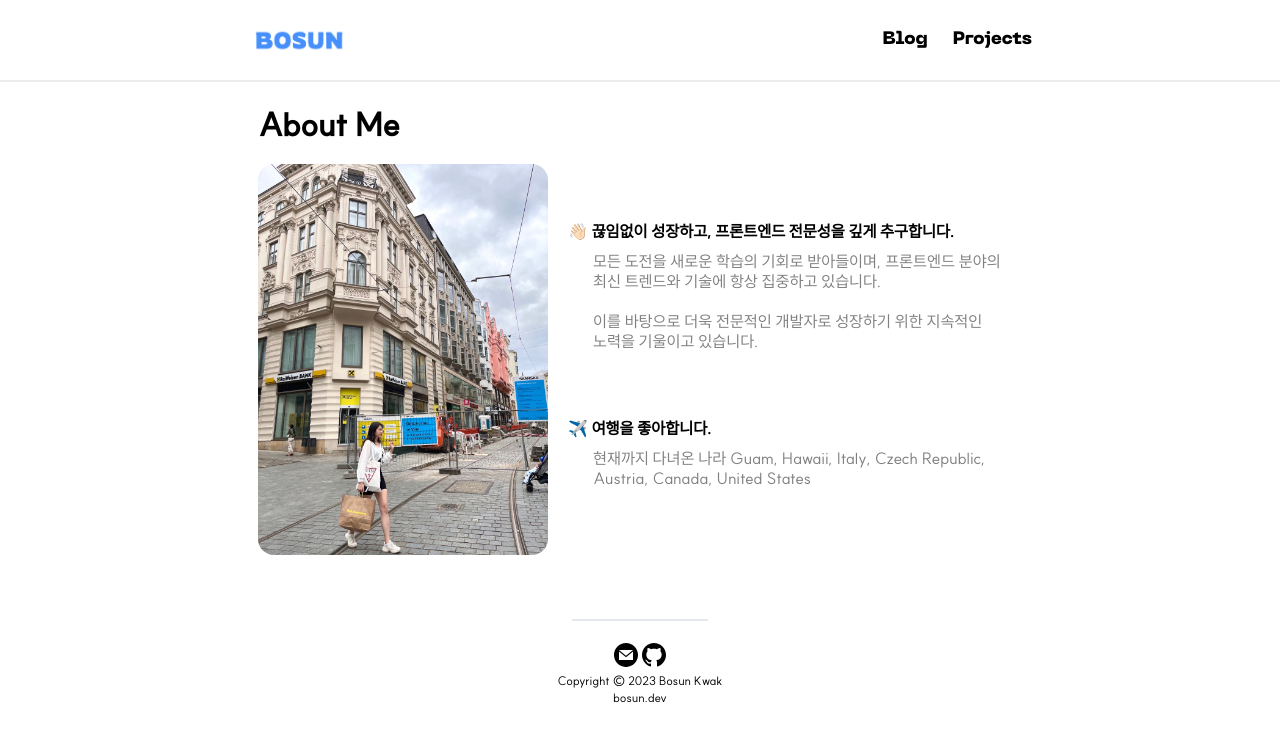
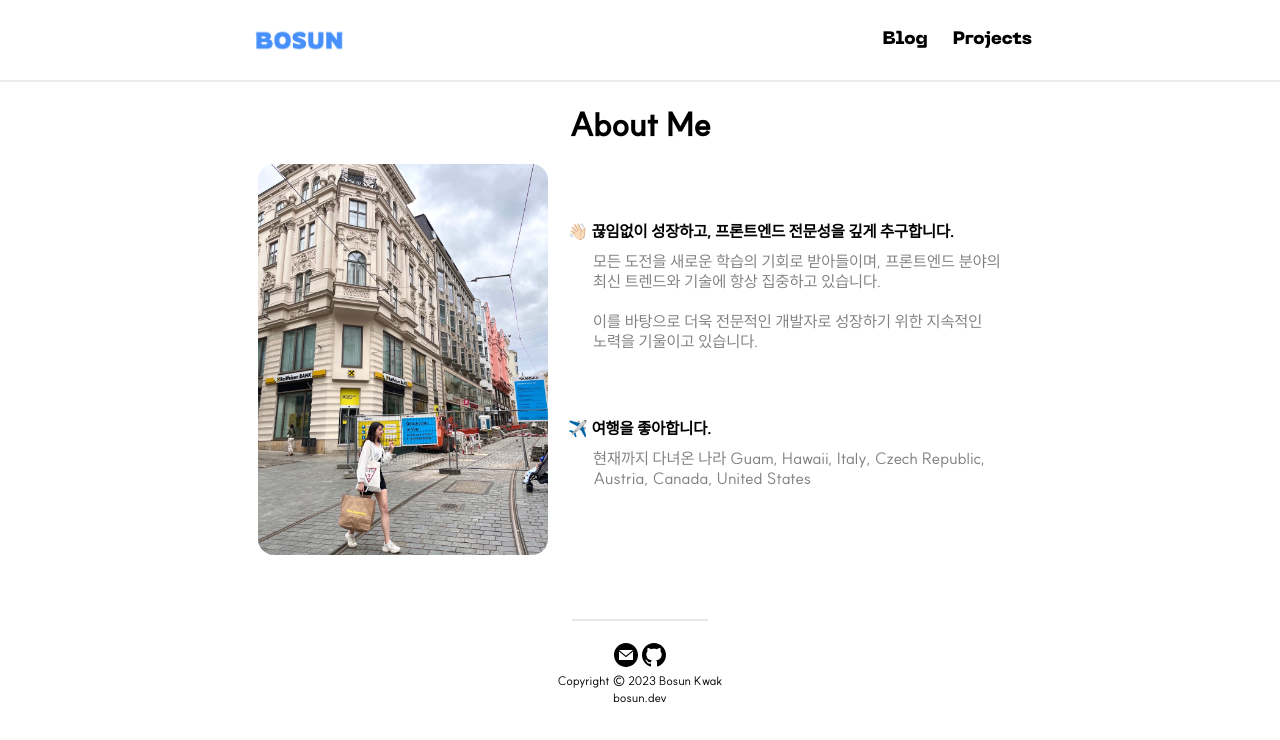
Before and after one commit to 0214kbs/bosun.dev, a Next.js app: page / in a window 1280 px wide. Shown: the top 740 px of the page. Built offline with nearby package versions, Linux system fonts and the light colour scheme.

Commit message:
Design: page title 가운데 위치

```diff
--- a/src/pageComponents/home/profile/index.tsx
+++ b/src/pageComponents/home/profile/index.tsx
@@ -4,7 +4,7 @@ import { StyledImg, StyledRight, StyledText } from "./Profile.styled";
 function Profile() {
 	return (
 		<section>
-			<h1 style={{ fontFamily: theme.fonts.HangeulFontMedium, fontSize: theme.fontSizes.large }}> About Me </h1>
+			<h1 style={{ fontFamily: theme.fonts.HangeulFontMedium, fontSize: theme.fontSizes.large, textAlign: "center" }}> About Me </h1>
 			<div style={{ display: "flex", gap: "20px", marginTop: "20px" }}>
 				<StyledImg src="/profile.jpg" alt="profile" />
 				<StyledRight>
```
